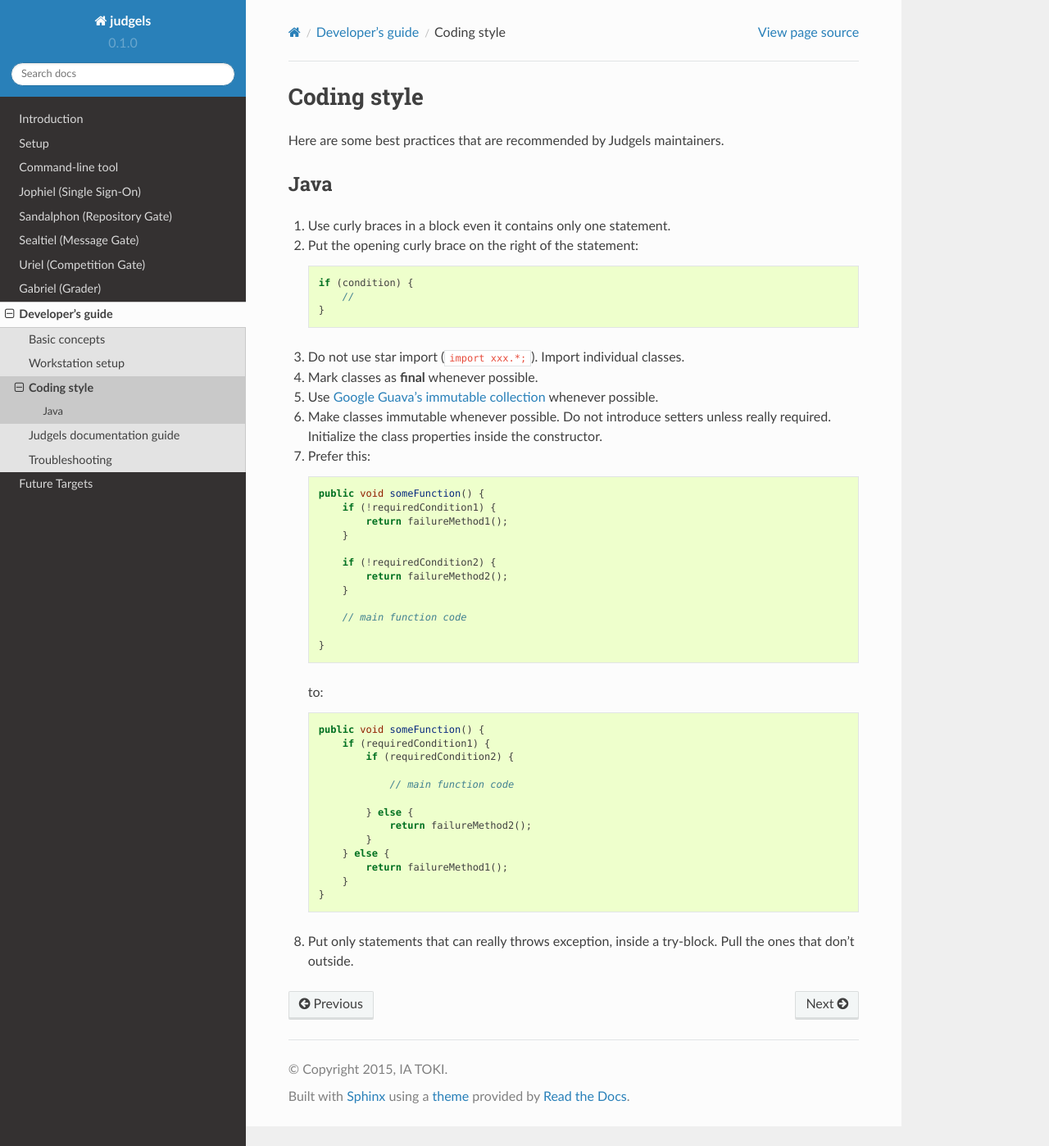
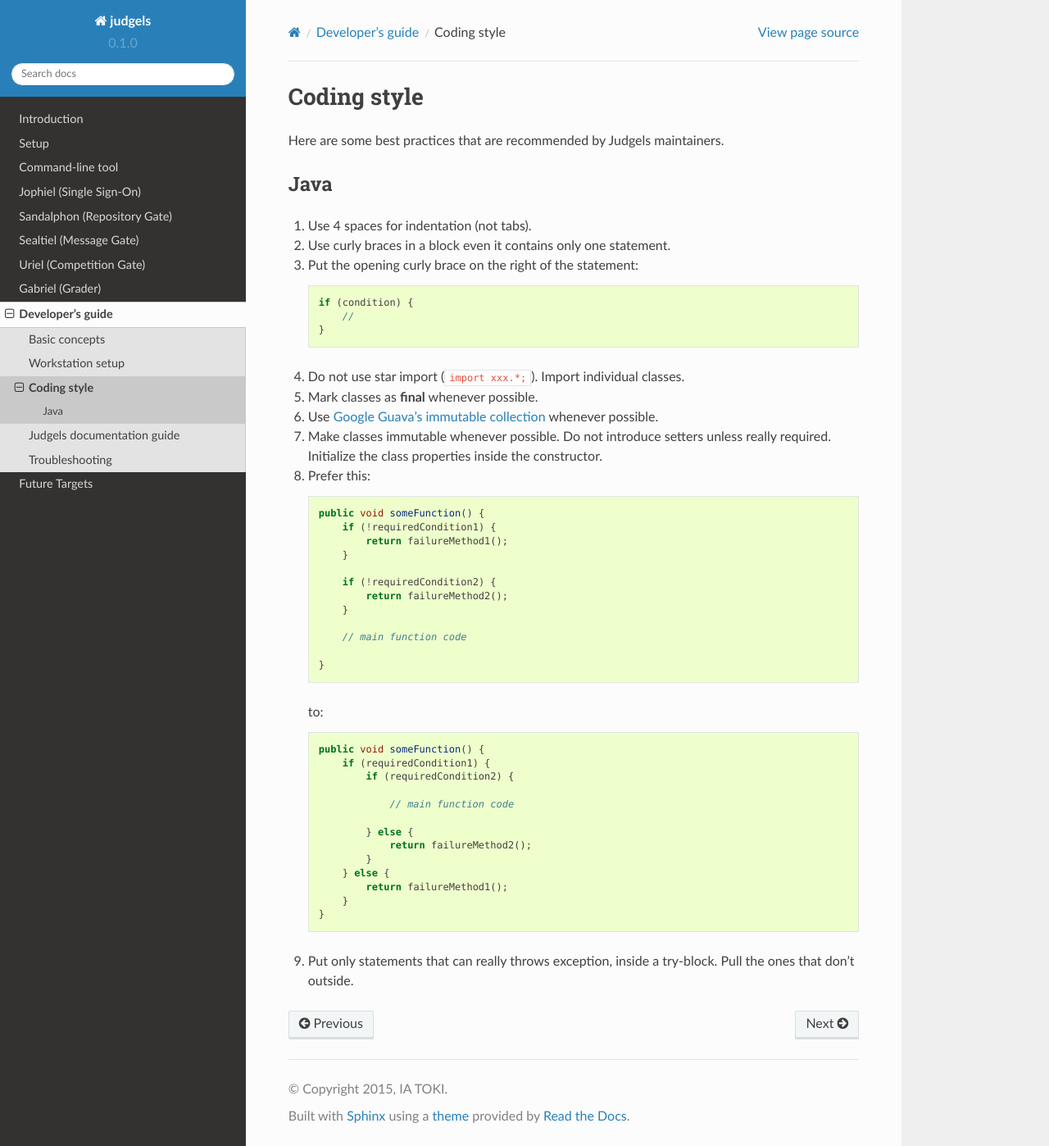
Before and after one commit to judgels/judgels, a Sphinx documentation site: the page built from docs/developers-guide_style.rst, in a window 1280 px wide and 1398 px high. Shown: the whole window at 82% size. Built offline with Sphinx 7.4.7 and the Read the Docs theme 2.0.0, drawn with Linux system fonts in a browser that asks for light colours; formulas are drawn with MathJax 3.

Commit message:
Add coding style recommendation

```diff
--- a/docs/developers-guide_style.rst
+++ b/docs/developers-guide_style.rst
@@ -6,6 +6,7 @@ Here are some best practices that are recommended by Judgels maintainers.
 Java
 ----
 
+#. Use 4 spaces for indentation (not tabs).
 #. Use curly braces in a block even it contains only one statement.
 #. Put the opening curly brace on the right of the statement:
 
```
